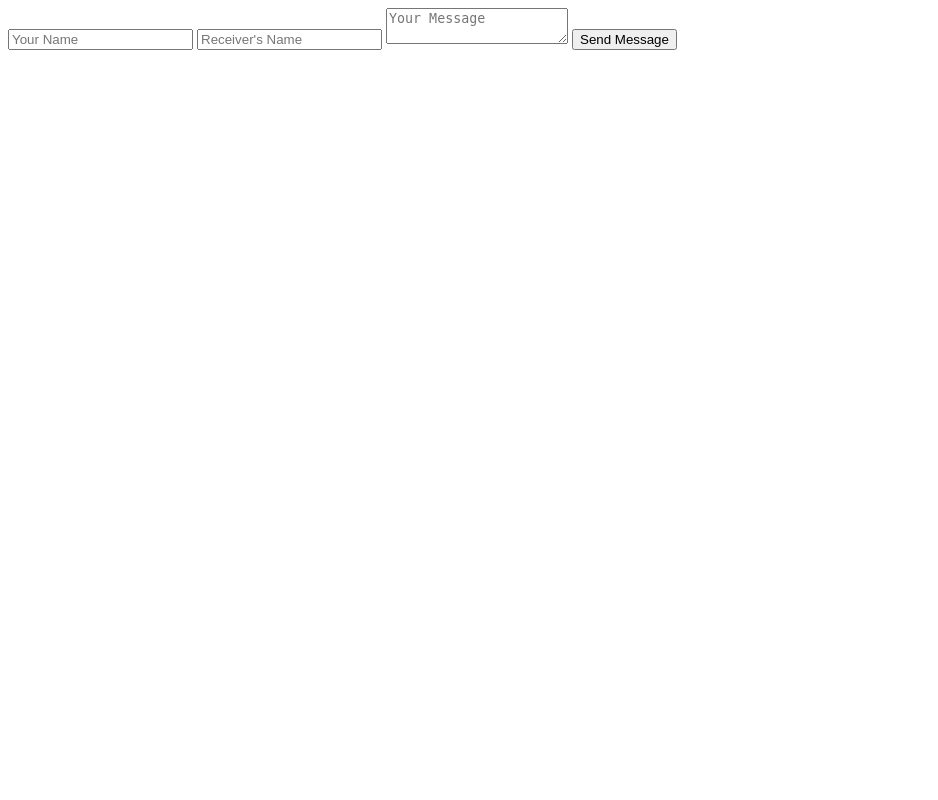
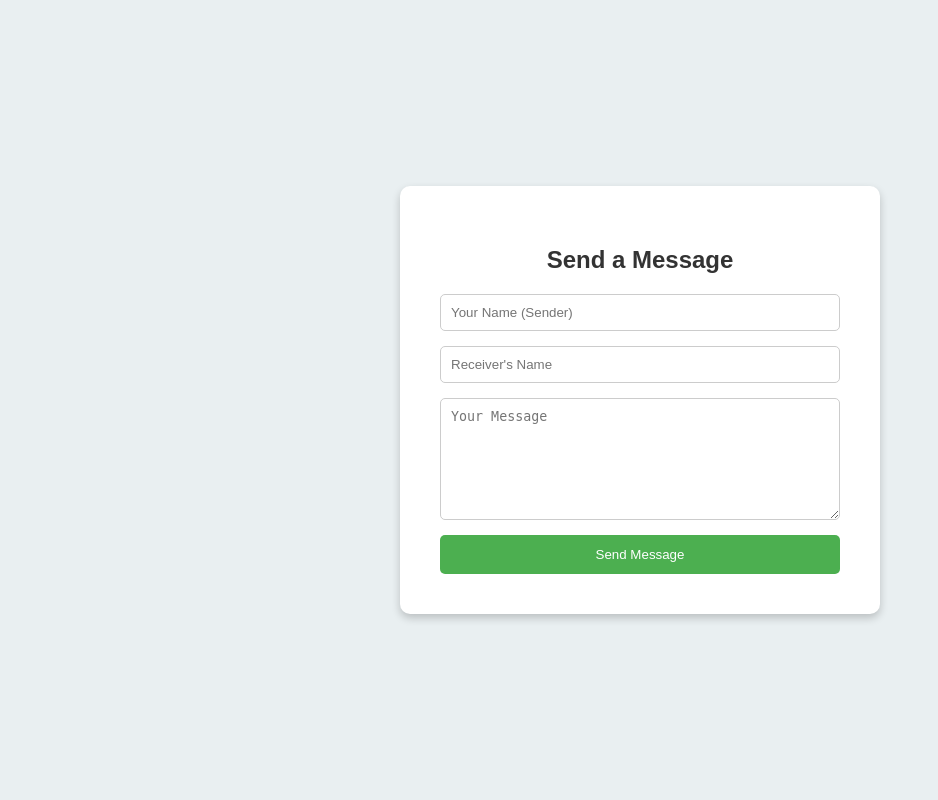
Before and after one commit to BastienNicosiaRTU/Practical03_TS, a Django app: page /messages/submit/ in a window 1280 px wide. Shown: the whole page, without its empty margins (0-938 px from the left). Run offline with Django 5.2, Linux system fonts and the light colour scheme.

Commit message:
Changes in the submit message function html

```diff
--- a/CloudMsg/MsgApp/templates/msgapp/message_submission_form.html
+++ b/CloudMsg/MsgApp/templates/msgapp/message_submission_form.html
@@ -2,15 +2,70 @@
 <html lang="en">
 <head>
     <meta charset="UTF-8">
-    <title>Submit Message</title>
+    <meta name="viewport" content="width=device-width, initial-scale=1.0">
+    <title>Message Sender</title>
+    <style>
+        body {
+            font-family: Arial, sans-serif;
+            background-color: #e9eff1;
+            margin: 0;
+            padding: 0;
+            display: flex;
+            justify-content: center;
+            align-items: center;
+            height: 100vh;
+        }
+        .form-container {
+            background: white;
+            padding: 40px;
+            border-radius: 10px;
+            box-shadow: 0 4px 8px rgba(0, 0, 0, 0.2);
+            width: 100%;
+            max-width: 400px;
+        }
+        h2 {
+            color: #333;
+            margin-bottom: 20px;
+            text-align: center;
+        }
+        form {
+            display: flex;
+            flex-direction: column;
+        }
+        input[type="text"], textarea {
+            padding: 10px;
+            margin-bottom: 15px;
+            border-radius: 5px;
+            border: 1px solid #ccc;
+        }
+        textarea {
+            resize: vertical;
+            min-height: 100px;
+        }
+        .submit-btn {
+            background-color: #4caf50;
+            color: white;
+            padding: 12px;
+            border: none;
+            border-radius: 5px;
+            cursor: pointer;
+            transition: background-color 0.3s;
+        }
+        .submit-btn:hover {
+            background-color: #43a047;
+        }
+    </style>
 </head>
 <body>
-    <form method="post" action="{% url 'submit_message' %}">
-        {% csrf_token %}
-        <input type="text" name="sender" placeholder="Your Name">
-        <input type="text" name="receiver" placeholder="Receiver's Name">
-        <textarea name="content" placeholder="Your Message"></textarea>
-        <button type="submit">Send Message</button>
-    </form>
+    <div class="form-container">
+        <h2>Send a Message</h2>
+        <form action="{% url 'submit_message' %}" method="post">
+            {% csrf_token %}
+            <input type="text" name="sender" placeholder="Your Name (Sender)" required>
+            <input type="text" name="receiver" placeholder="Receiver's Name" required>
+            <textarea name="content" placeholder="Your Message" required></textarea>
+            <button type="submit" class="submit-btn">Send Message</button>
+        </form>
+    </div>
 </body>
 </html>
```
Also changed, not shown: CloudMsg/db.sqlite3.
